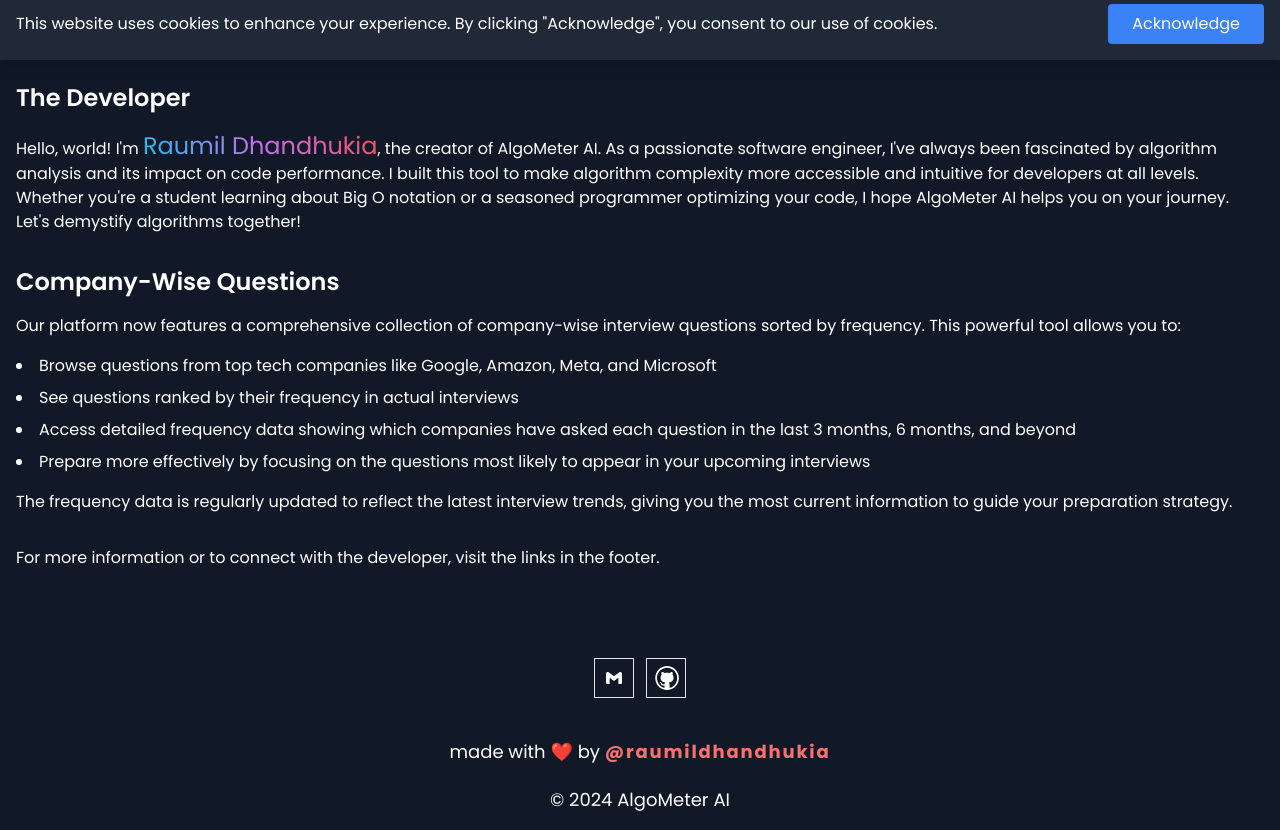
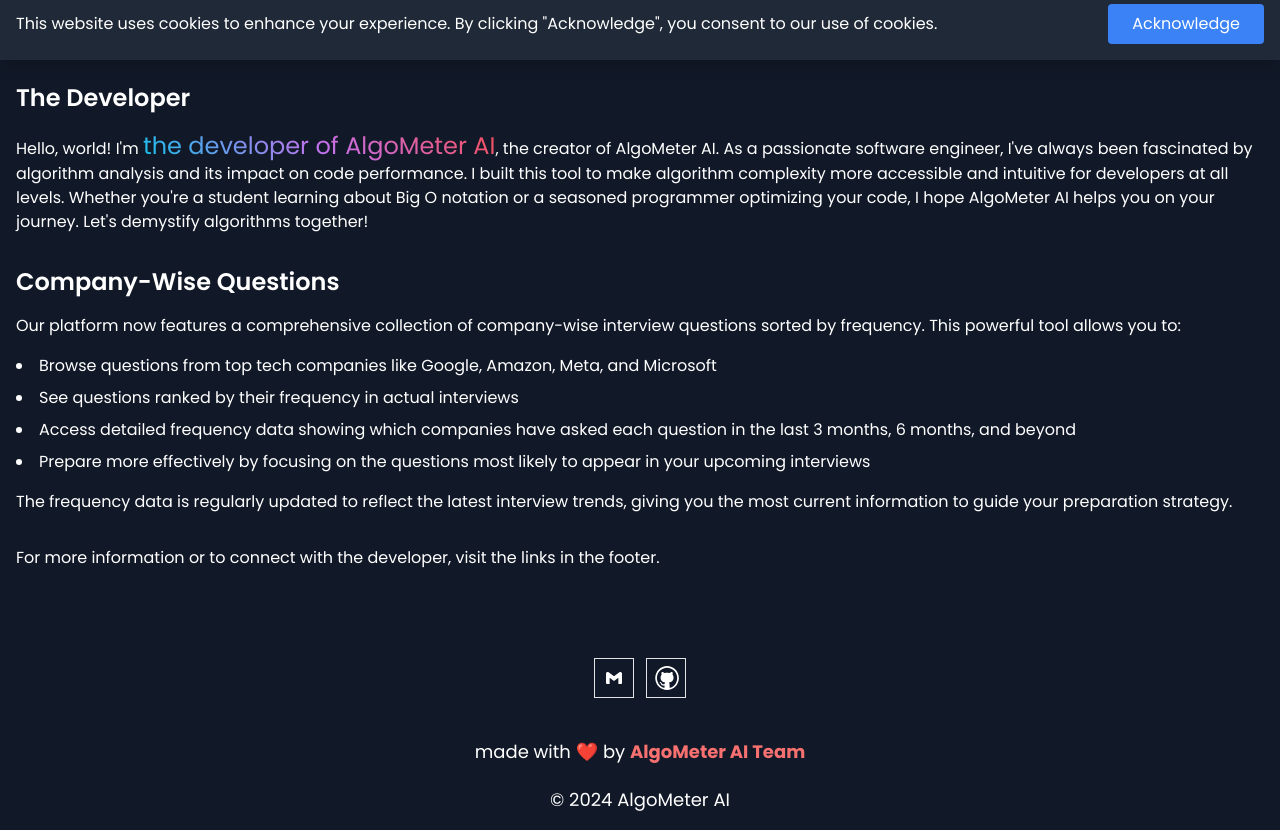
Before and after one commit to raumildhandhukia/AlgoMeterAIFront, a Next.js app: page /about in a window 1280 px wide. Shown: the part 740-1570 px from the top of the page. Built offline with nearby package versions, Linux system fonts and the light colour scheme.

Commit message:
rm contact

```diff
--- a/src/app/layout.tsx
+++ b/src/app/layout.tsx
@@ -17,7 +17,7 @@
   description:
     "Calculate the time and space complexity of your code using Big O notation. ",
 
-  authors: [{ name: "Raumil Dhandhukia" }],
+  authors: [{ name: "AlgoMeter AI Team" }],
   openGraph: {
     title: "AlgoMeter AI",
     description:
--- a/src/components/About.tsx
+++ b/src/components/About.tsx
@@ -26,10 +26,8 @@
       <h2 className="text-2xl font-semibold mt-8 mb-4">The Developer</h2>
       <p className="mb-4">
         Hello, world! I'm{" "}
-        <span className="text-gradient text-2xl hover:underline">
-          <a href="https://www.linkedin.com/in/raumild/" target="_blank">
-            Raumil Dhandhukia
-          </a>
+        <span className="text-gradient text-2xl">
+          the developer of AlgoMeter AI
         </span>
         , the creator of AlgoMeter AI. As a passionate software engineer, I've
         always been fascinated by algorithm analysis and its impact on code
--- a/src/components/Coffee.tsx
+++ b/src/components/Coffee.tsx
@@ -15,7 +15,7 @@
           />
         </div>
 
-        <a href="https://buymeacoffee.com/raumildhandhukia" target="_blank">
+        <a href="#" target="_blank"> {/* Removed personal Buy Me Coffee link */}
           <button className="px-8 rounded-none hover:underline">
             <span className="text-lg ">Click here to buy me a coffee</span>
             <span className="ml-4 text-2xl">☕</span>
--- a/src/components/Footer.tsx
+++ b/src/components/Footer.tsx
@@ -9,8 +9,8 @@
       <div className="flex justify-center items-center text-sm lg:text-lg">
         <p>
           made with ❤️ by{" "}
-          <span className="text-red-400 font-bold tracking-widest">
-            @raumildhandhukia
+          <span className="text-red-400 font-bold">
+            AlgoMeter AI Team
           </span>
         </p>
       </div>
--- a/src/components/Social.tsx
+++ b/src/components/Social.tsx
@@ -3,7 +3,7 @@
   {
     id: 1,
     img: "./git.svg",
-    link: "https://github.com/raumildhandhukia",
+    link: "#", // Removed personal GitHub link
   },
 ];
 
@@ -14,7 +14,7 @@
         key="email"
         className="w-10 h-10 cursor-pointer flex justify-center items-center border"
       >
-        <a href="mailto:raumild@gmail.com">
+        <a href="#"> {/* Removed personal email */}
           <SiGmail />
         </a>
       </div>
```
